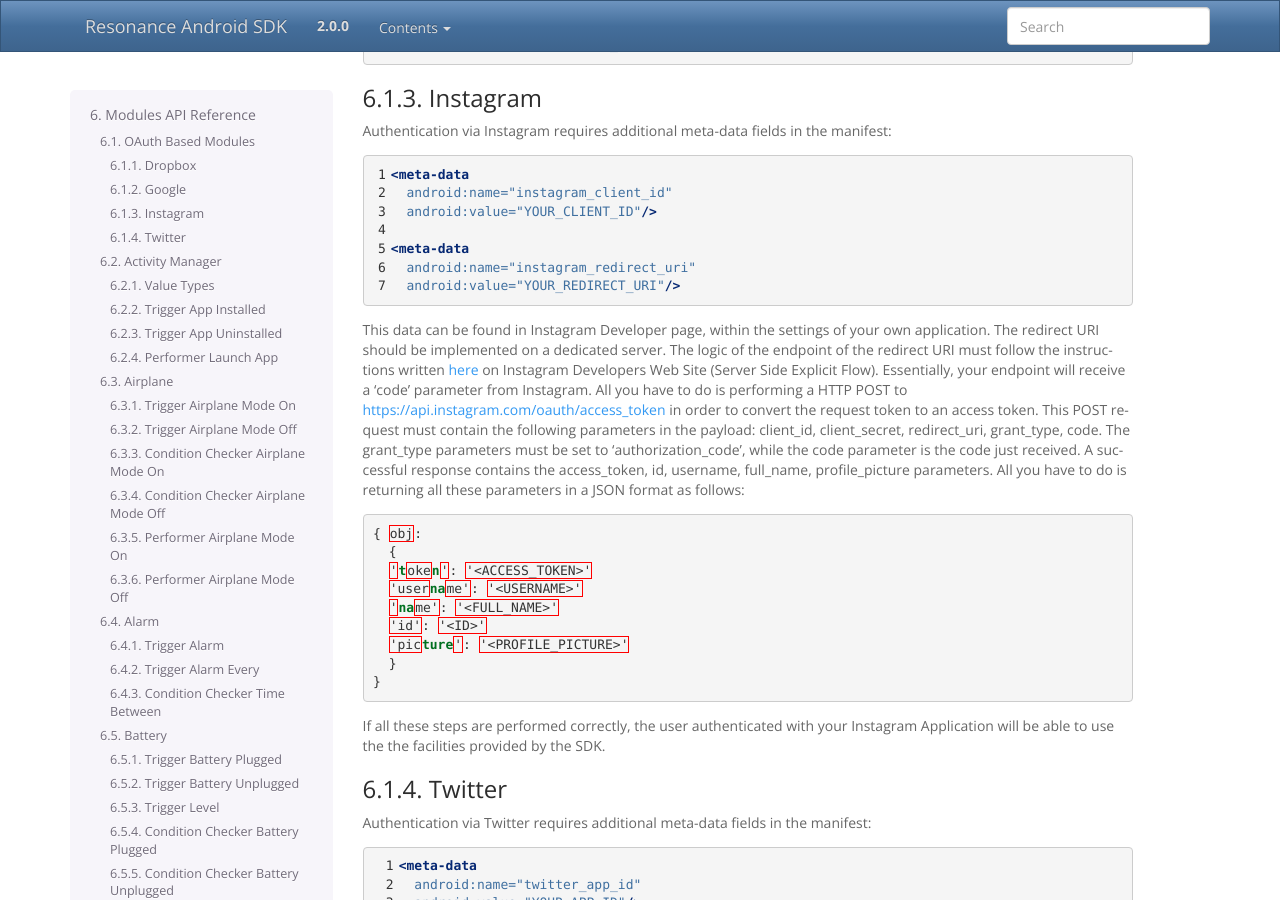
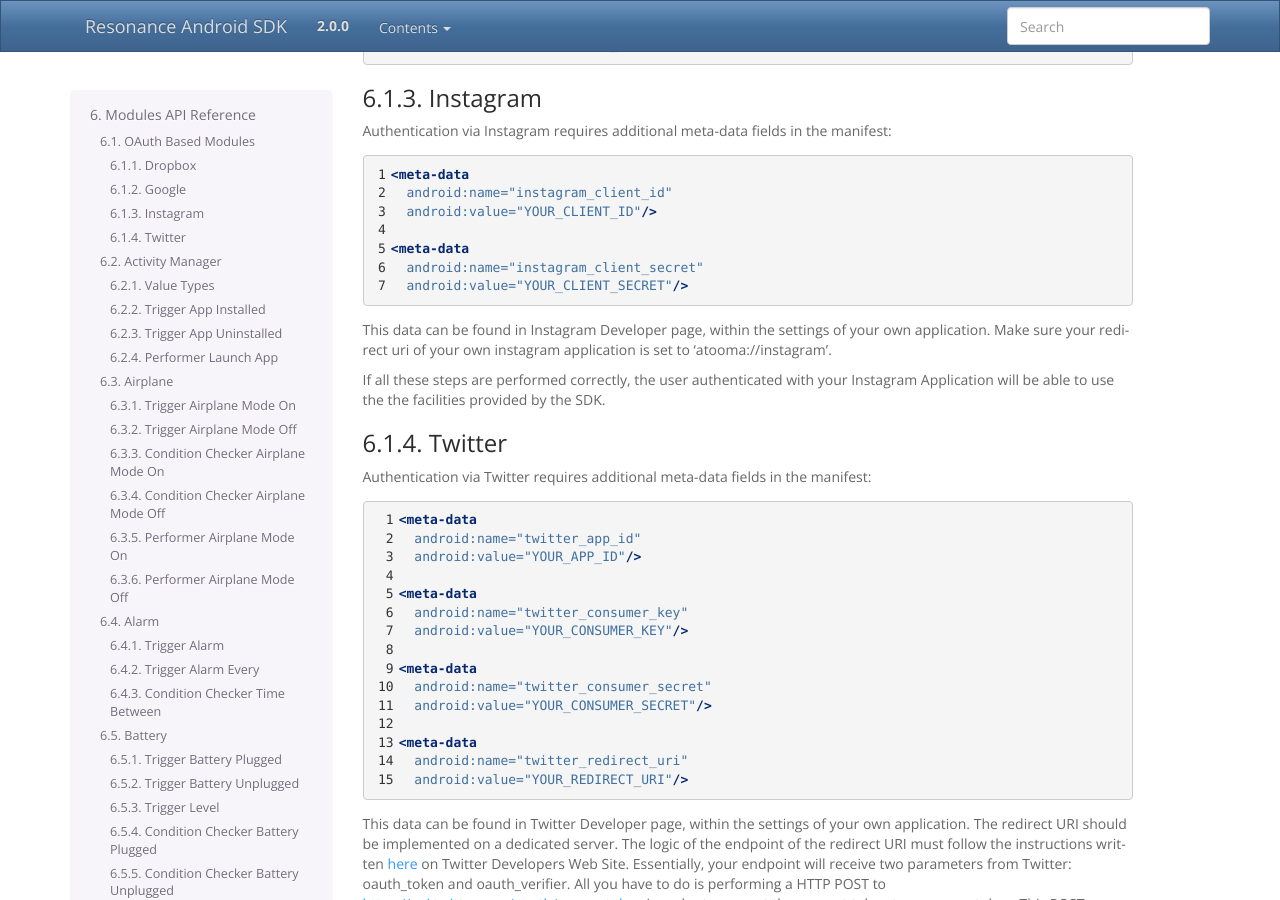
Before and after one commit to atooma/doc-resonance-sdk, a Sphinx documentation site: the page built from docs/source/reference.rst, in a window 1280 px wide and 900 px high, scrolled down 3920 px. Built offline with Sphinx 7.4.7, drawn with Linux system fonts in a browser that asks for light colours; pages that are not in the unit, such as notebooks, are missing from menus.

Commit message:
Instagram authentication without the need of redirect uri

```diff
--- a/docs/source/reference.rst
+++ b/docs/source/reference.rst
@@ -236,25 +236,10 @@
     android:value="YOUR_CLIENT_ID"/>
 
   <meta-data
-    android:name="instagram_redirect_uri"
-    android:value="YOUR_REDIRECT_URI"/>
+    android:name="instagram_client_secret"
+    android:value="YOUR_CLIENT_SECRET"/>
 
-This data can be found in Instagram Developer page, within the settings of your own application.
-The redirect URI should be implemented on a dedicated server. The logic of the endpoint of the redirect URI must follow the instructions written `here <https://instagram.com/developer/authentication/>`_ on Instagram Developers Web Site (Server Side Explicit Flow).
-Essentially, your endpoint will receive a 'code' parameter from Instagram. All you have to do is performing a HTTP POST to https://api.instagram.com/oauth/access_token in order to convert the request token to an access token. This POST request must contain the following parameters in the payload: client_id, client_secret, redirect_uri, grant_type, code. The grant_type parameters must be set to 'authorization_code', while the code parameter is the code just received.
-A successful response contains the access_token, id, username, full_name, profile_picture parameters. All you have to do is returning all these parameters in a JSON format as follows:
-
-.. code-block:: json
-
-  { obj:
-    {
-    'token': '<ACCESS_TOKEN>'
-    'username': '<USERNAME>'
-    'name': '<FULL_NAME>'
-    'id': '<ID>'
-    'picture': '<PROFILE_PICTURE>'
-    }
-  }
+This data can be found in Instagram Developer page, within the settings of your own application. Make sure your redirect uri of your own instagram application is set to 'atooma://instagram'.
 
 If all these steps are performed correctly, the user authenticated with your Instagram Application will be able to use the the facilities provided by the SDK.
 
```
Also changed, not shown: 1 other file.
